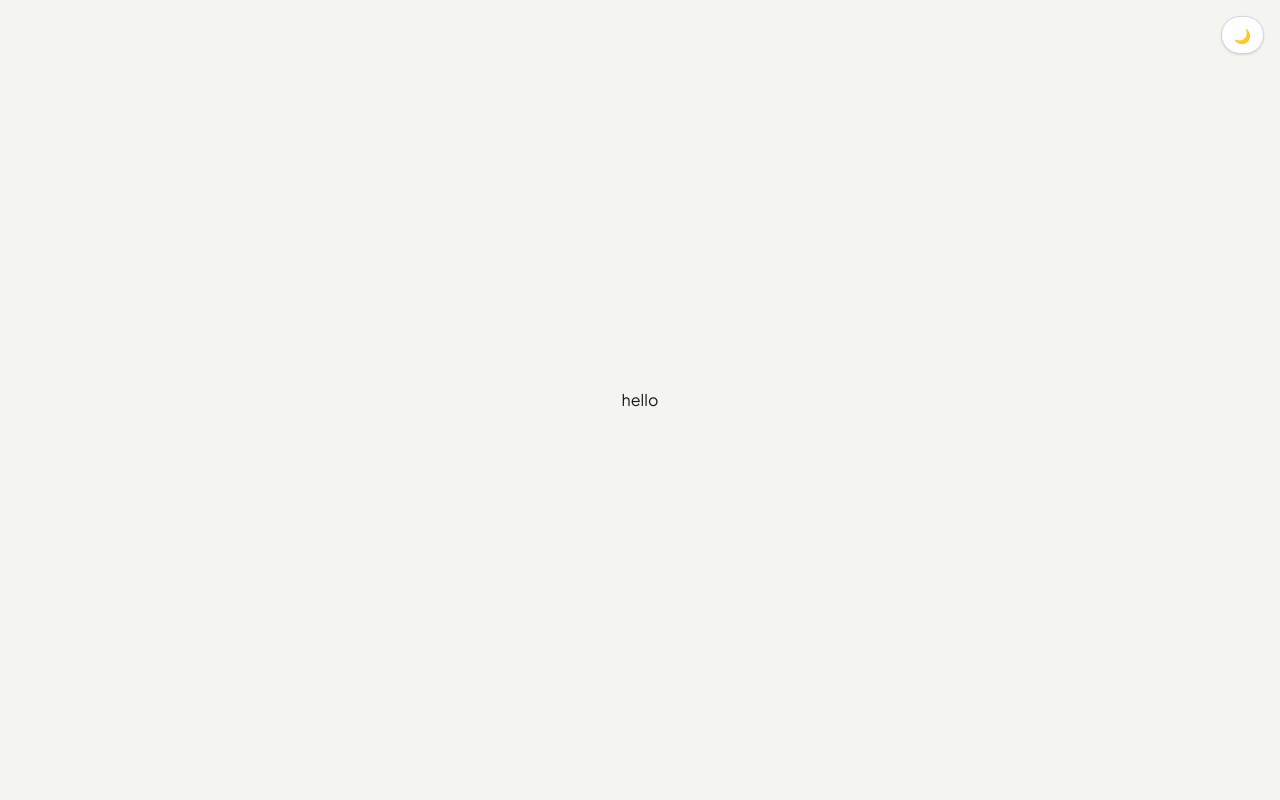
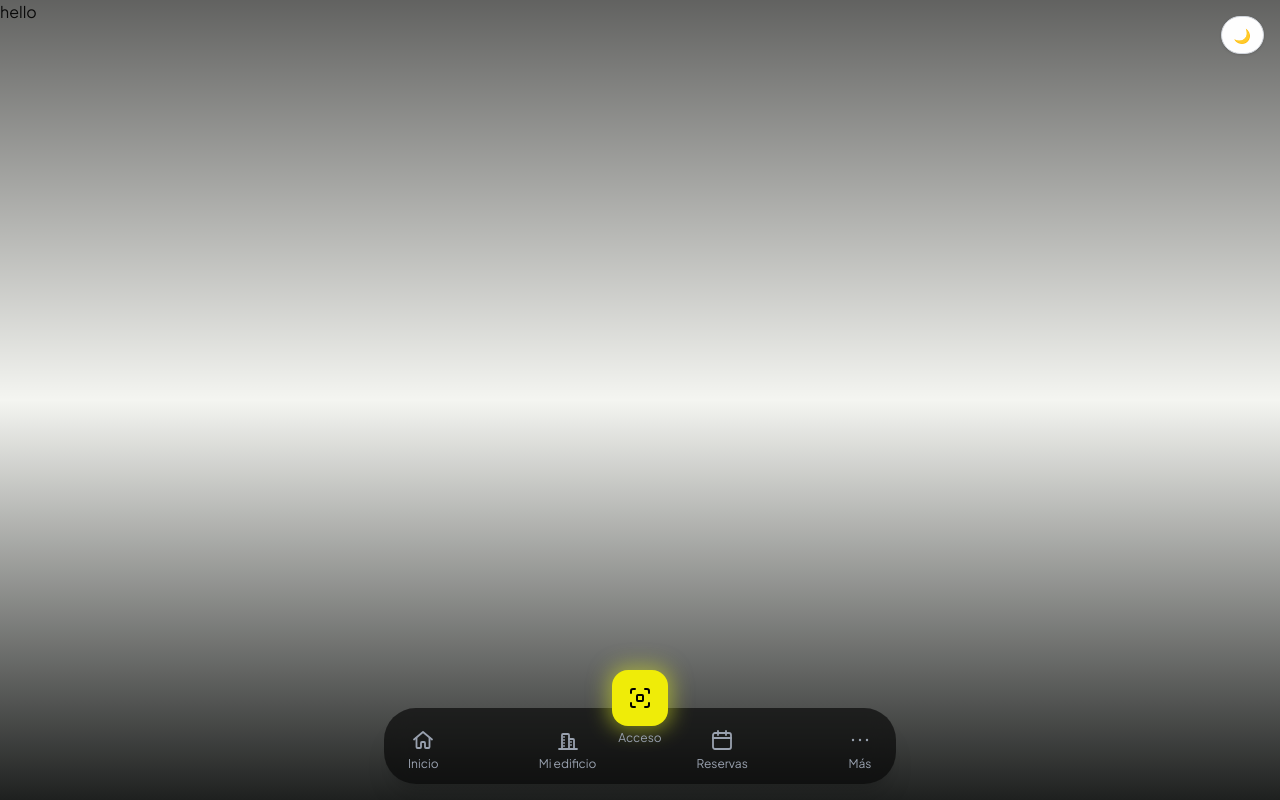
Before and after one commit to No-Country-simulation/S08-26-equipo-17, a Next.js app in the folder frontend/: page /resident in a window 1280 px wide. Built offline with nearby package versions, Linux system fonts and the light colour scheme.

Commit message:
feat(frontend) starting navbar

```diff
--- /dev/null
+++ b/frontend/app/(dashboard)/resident/layout.tsx
@@ -0,0 +1,15 @@
+import { Navbar } from '@/app/components/Navbar';
+
+export default function AuthLayout({
+  children,
+}: {
+  children: React.ReactNode;
+}) {
+  return (
+    <div className="h-full w-full">
+      {children}
+      <div className="absolute inset-0 bg-linear-to-b from-black/60 via-transparent to-[#1e201f] pointer-events-none" />
+      <Navbar />
+    </div>
+  );
+}
--- /dev/null
+++ b/frontend/app/components/Navbar.tsx
@@ -0,0 +1,177 @@
+'use client';
+
+import Link from 'next/link';
+import { usePathname } from 'next/navigation';
+
+// MARK: ICONS
+const HomeIcon = ({ active }: { active: boolean }) => (
+  <svg
+    xmlns="http://www.w3.org/2000/svg"
+    viewBox="0 0 24 24"
+    fill={active ? 'currentColor' : 'none'}
+    stroke="currentColor"
+    strokeWidth={1.8}
+    strokeLinecap="round"
+    strokeLinejoin="round"
+    className="h-6 w-6"
+  >
+    <path d="M3 11.5 12 4l9 7.5" />
+    <path d="M5.5 10v9a1 1 0 0 0 1 1H9a1 1 0 0 0 1-1v-4a1 1 0 0 1 1-1h2a1 1 0 0 1 1 1v4a1 1 0 0 0 1 1h2.5a1 1 0 0 0 1-1v-9" />
+  </svg>
+);
+
+const BuildingIcon = ({ active }: { active: boolean }) => (
+  <svg
+    xmlns="http://www.w3.org/2000/svg"
+    viewBox="0 0 24 24"
+    fill="none"
+    stroke="currentColor"
+    strokeWidth={1.8}
+    strokeLinecap="round"
+    strokeLinejoin="round"
+    className="h-6 w-6"
+  >
+    <path d="M6 21V7a1 1 0 0 1 1-1h5a1 1 0 0 1 1 1v14" />
+    <path d="M13 11h4a1 1 0 0 1 1 1v9" />
+    <path d="M3 21h18" />
+    <path d="M8 9h.01M8 12h.01M8 15h.01M8 18h.01" />
+    <path d="M15 14h.01M15 17h.01" />
+  </svg>
+);
+
+const ScanIcon = () => (
+  <svg
+    xmlns="http://www.w3.org/2000/svg"
+    viewBox="0 0 24 24"
+    fill="none"
+    stroke="currentColor"
+    strokeWidth={2}
+    strokeLinecap="round"
+    strokeLinejoin="round"
+    className="h-6 w-6"
+  >
+    <path d="M7 3H5a2 2 0 0 0-2 2v2" />
+    <path d="M17 3h2a2 2 0 0 1 2 2v2" />
+    <path d="M7 21H5a2 2 0 0 1-2-2v-2" />
+    <path d="M17 21h2a2 2 0 0 0 2-2v-2" />
+    <rect x="9" y="9" width="6" height="6" rx="1" />
+  </svg>
+);
+
+const CalendarIcon = ({ active }: { active: boolean }) => (
+  <svg
+    xmlns="http://www.w3.org/2000/svg"
+    viewBox="0 0 24 24"
+    fill="none"
+    stroke="currentColor"
+    strokeWidth={1.8}
+    strokeLinecap="round"
+    strokeLinejoin="round"
+    className="h-6 w-6"
+  >
+    <rect x="3" y="5" width="18" height="16" rx="2" />
+    <path d="M16 3v4M8 3v4M3 10h18" />
+  </svg>
+);
+
+const MoreIcon = () => (
+  <svg
+    xmlns="http://www.w3.org/2000/svg"
+    viewBox="0 0 24 24"
+    fill="none"
+    stroke="currentColor"
+    strokeWidth={1.8}
+    strokeLinecap="round"
+    strokeLinejoin="round"
+    className="h-6 w-6"
+  >
+    <circle cx="5" cy="12" r="1.2" fill="currentColor" stroke="none" />
+    <circle cx="12" cy="12" r="1.2" fill="currentColor" stroke="none" />
+    <circle cx="19" cy="12" r="1.2" fill="currentColor" stroke="none" />
+  </svg>
+);
+
+// MARK: NAV ITEMS
+const navItems = [
+  { href: '/home', label: 'Inicio', Icon: HomeIcon },
+  { href: '/building', label: 'Mi edificio', Icon: BuildingIcon },
+  { href: '/reservations', label: 'Reservas', Icon: CalendarIcon },
+  { href: '/more', label: 'Más', Icon: MoreIcon },
+] as const;
+
+const SCAN_HREF = '/scan';
+
+export const Navbar = () => {
+  const pathname = usePathname();
+  const isScanActive = pathname === SCAN_HREF;
+
+  // Los dos items a la izquierda y los dos de la derecha del botón central.
+  const leftItems = navItems.slice(0, 2);
+  const rightItems = navItems.slice(2);
+
+  return (
+    <nav className="fixed inset-x-0 bottom-0 z-50 flex justify-center px-4 pb-4">
+      <div className="relative flex w-full max-w-lg items-center justify-between rounded-4xl bg-black/60 px-6 pb-3 pt-5 shadow-xl backdrop-blur-md">
+        {leftItems.map(({ href, label, Icon }) => {
+          const active = pathname === href;
+          return (
+            <Link
+              key={href}
+              href={href}
+              className="flex flex-col items-center gap-1"
+            >
+              <span className={active ? 'text-white' : 'text-gray-400'}>
+                <Icon active={active} />
+              </span>
+              <span
+                className={`text-xs ${
+                  active ? 'font-semibold text-white' : 'text-gray-400'
+                }`}
+              >
+                {label}
+              </span>
+            </Link>
+          );
+        })}
+
+        {/* Botón central flotante */}
+        <Link
+          href={SCAN_HREF}
+          aria-label="Acceso"
+          className="absolute left-1/2 top-0 flex -translate-x-1/2 -translate-y-1/2 flex-col items-center gap-1"
+        >
+          <span
+            className={`flex h-14 w-14 items-center justify-center rounded-2xl bg-yellowbrand text-black shadow-[0_0_20px_4px_rgba(226,240,38,0.5)] transition-transform ${
+              isScanActive ? 'scale-105' : ''
+            }`}
+          >
+            <ScanIcon />
+          </span>
+          <span className="text-xs text-gray-400">Acceso</span>
+        </Link>
+
+        {rightItems.map(({ href, label, Icon }) => {
+          const active = pathname === href;
+          return (
+            <Link
+              key={href}
+              href={href}
+              className="flex flex-col items-center gap-1"
+            >
+              <span className={active ? 'text-white' : 'text-gray-400'}>
+                <Icon active={active} />
+              </span>
+              <span
+                className={`text-xs ${
+                  active ? 'font-semibold text-white' : 'text-gray-400'
+                }`}
+              >
+                {label}
+              </span>
+            </Link>
+          );
+        })}
+      </div>
+    </nav>
+  );
+};
```
